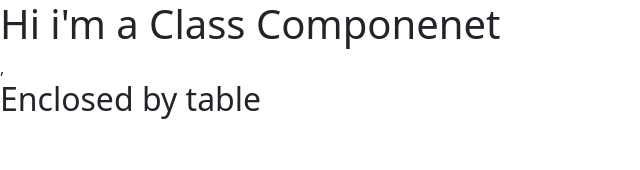
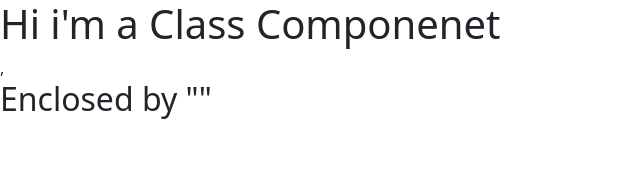
Before and after one commit to belhajjamorsamar/React_js, a React (Create React App) app: page / in a window 1280 px wide. Shown: the top 170 px of the page, without its empty margins (0-640 px from the left). Built offline with nearby package versions, Linux system fonts and the light colour scheme.

Commit message:
entouré par <></>

```diff
--- a/src/components/LearnComponents/Componenet.js
+++ b/src/components/LearnComponents/Componenet.js
@@ -48,18 +48,34 @@ import React, { Fragment } from 'react';
 
 
  // 2: Class : <Fragment></Fragment> : utiliser un tablaux pour  retourner plusieurs element
-class Componenet  extends React.Component{
+/*class Componenet  extends React.Component{
     render(){
 
         return(
             <Fragment>
                 <h1>Hi i'm a Class Componenet</h1>,
-                <h2> Enclosed by table</h2>
+                <h2> Enclosed by Fragment</h2>
             </Fragment>
+        );
+    }
+
+
+ } */
+
+ // 2: Class : <></> : utiliser un ces balize
+class Componenet  extends React.Component{
+    render(){
+
+        return(
+            <>
+                <h1>Hi i'm a Class Componenet</h1>,
+                <h2> Enclosed by "<></>" </h2>
+            </>
         );
     }
 
 
  }
 
+
 export default Componenet;
```
